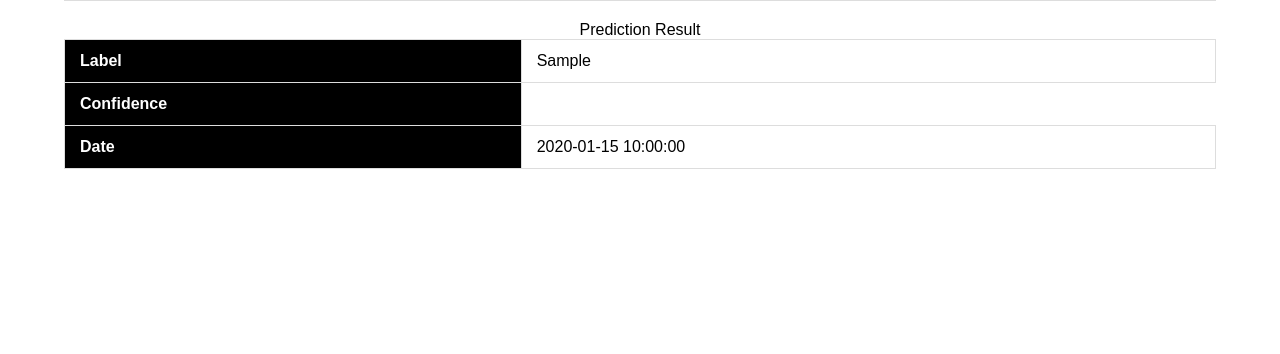
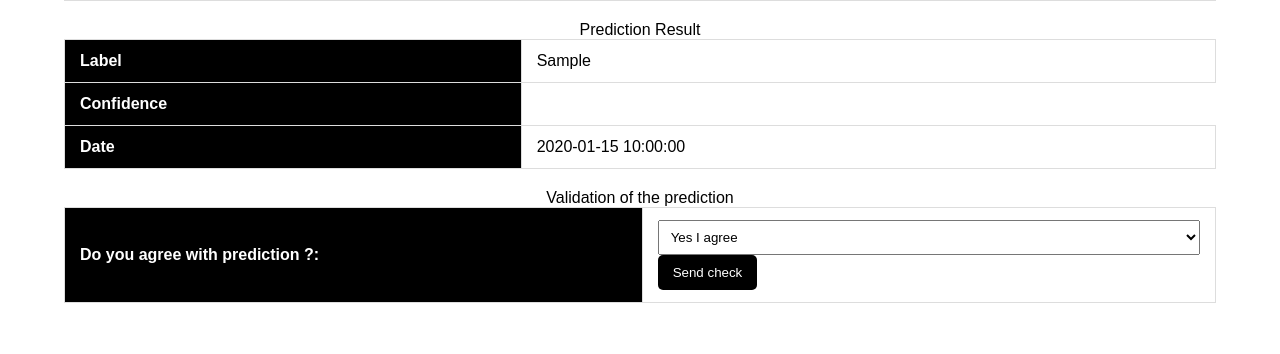
Before and after one commit to kstarkiller/simplon_brief14_NeuroApp, a FastAPI app: template braintumor-ui/templates/full_view_patient.html in a window 1280 px wide. Shown: the part 446-800 px from the top of the page. Run offline with FastAPI, Linux system fonts and the light colour scheme; the template is opened without the code that fills it: most values are stand-ins (such as "Sample title", 1, 10 or a date in 2020).

Commit message:
first step in creation of check predict

```diff
--- a/braintumor-ui/app.py
+++ b/braintumor-ui/app.py
@@ -15,6 +15,7 @@ from typing import Optional
 import base64
 import binascii
 import requests
+from datetime import datetime #to get date for validation
 
 app = FastAPI()
 
@@ -76,6 +77,8 @@ class PatientViewModel(BaseModel):
     AI_predict: Optional[str] = None  # Make these fields optional
     confidence: Optional[float] = None
     prediction_date: Optional[str] = None
+    predict_check: Optional[str] = None
+    predict_check_date: Optional[str] = None
 
     @validator('confidence')
     def validate_confidence(cls, v):
@@ -115,8 +118,7 @@ async def add_patient_post(patient: PatientModel):
     db.patients.insert_one(patient_data)
     return JSONResponse(content={"redirect_url": "/view_patients"})
 
-
-# Route for the full view of a patient
+# endpoint full_view_patient
 @app.get("/full_view_patient/{patient_id}", response_class=HTMLResponse)
 async def full_view_patient(request: Request, patient_id: str):
     # Retrieve patient information from the database
@@ -125,11 +127,11 @@ async def full_view_patient(request: Request, patient_id: str):
         # Prepare the data to pass to the HTML template
         patient = PatientViewModel(id=str(patient_data["_id"]), **patient_data)
         return templates.TemplateResponse(
-            "full_view_patient.html", {"request": request, "patient": patient}
+            "full_view_patient.html",
+            {"request": request, "patient": patient, "patient_id": patient_id}
         )
     else:
         raise HTTPException(status_code=404, detail="Patient not found")
-
 
 # Route pour visualiser tous les patients
 @app.get("/view_patients", response_class=HTMLResponse)
@@ -234,6 +236,23 @@ async def predict_patient(request: Request, patient_id: str):
     else:
         raise HTTPException(status_code=500, detail="Prediction request failed.")
 
+# Route pour faire le check de la prediction
+@app.get("/check_predict", response_class=HTMLResponse)
+def check_predict(request: Request):
+    return templates.TemplateResponse("view_full_patient.html", {"request": request})
+
+# to update mongoDB with new datas edited
+@app.post("/check_predict_post/{patient_id}")
+async def check_predict_post(patient_id: str, patient: PatientViewModel):
+    current_date = datetime.now().strftime("%Y-%m-%d %H:%M:%S")
+    updated_fields = {k: v for k, v in patient.model_dump().items()}
+    # Update patient data with check result and date
+    db.patients.update_one({"_id": ObjectId(patient_id)}, {"$set": updated_fields,
+                                                           "predict_check_date": current_date})
+
+    # Return the page
+    return RedirectResponse(url="/view_patients")
+
 
 def trigger_prediction(image_data: str):
     # Trigger prediction request to model API
--- a/braintumor-ui/templates/full_view_patient.html
+++ b/braintumor-ui/templates/full_view_patient.html
@@ -99,5 +99,48 @@
       </tr>
       {% endif %}
     </table>
+    <table>
+      <caption>
+        Validation of the prediction
+      </caption>
+      {% if patient.AI_predict %}
+      <tr>
+        <th>Do you agree with prediction ?:</th>
+        <td><select id="predict_check" name="predict_check">
+      <option value="yes">Yes I agree</option>
+      <option value="no">No I don't agree</option>
+      </select>
+      <button type="button" id="checkBtn">Send check</button>
+
+      </td>
+      </tr>
+          {% else %}
+      <tr>
+        <td colspan="2">Waiting for prediction.</td>
+      </tr>
+      {% endif %}
+    </table>
+    <script>
+      const submitCheck = document.getElementById('checkBtn');
+      submitCheck.addEventListener('click', () => {
+          // get the value check
+          const doc_check = document.getElementById("predict_check").value;
+          // Effectuer une requête vers l'endpoint de modification du patient
+          fetch(`/check_predict_post/${patient_id}`, {
+                    method: 'POST',
+                    headers: {
+                        'Content-Type': 'application/json'
+                    },
+                    body: JSON.stringify({ predict_check: doc_check })
+                })
+                .then(response => response.json())
+                .then(data => {
+                    // Rediriger vers la vue des patients après l'édition
+                    window.location.href = '/view_patients';
+                })
+                .catch(error => console.error('Error:', error));
+      });
+ </script>
+
   </body>
 </html>
--- a/braintumor-ui/templates/view_patients.html
+++ b/braintumor-ui/templates/view_patients.html
@@ -47,7 +47,7 @@
           <th>Name</th>
           <th>Age</th>
           <th>Gender</th>
-          <th>ID</th>
+          <th>Scan</th>
           <th>Action</th>
           <th>Predict</th>
           <th>View patient</th>
@@ -59,7 +59,7 @@
           <td>{{ patient.name }}</td>
           <td>{{ patient.age }}</td>
           <td>{{ patient.gender }}</td>
-          <td>{{ patient.id }}</td>
+          <td>{{ patient.scanner_name }}</td>
           <td>
             <a href="{{ url_for('edit_patient', patient_id=patient.id) }}"
               >Edit</a
```
